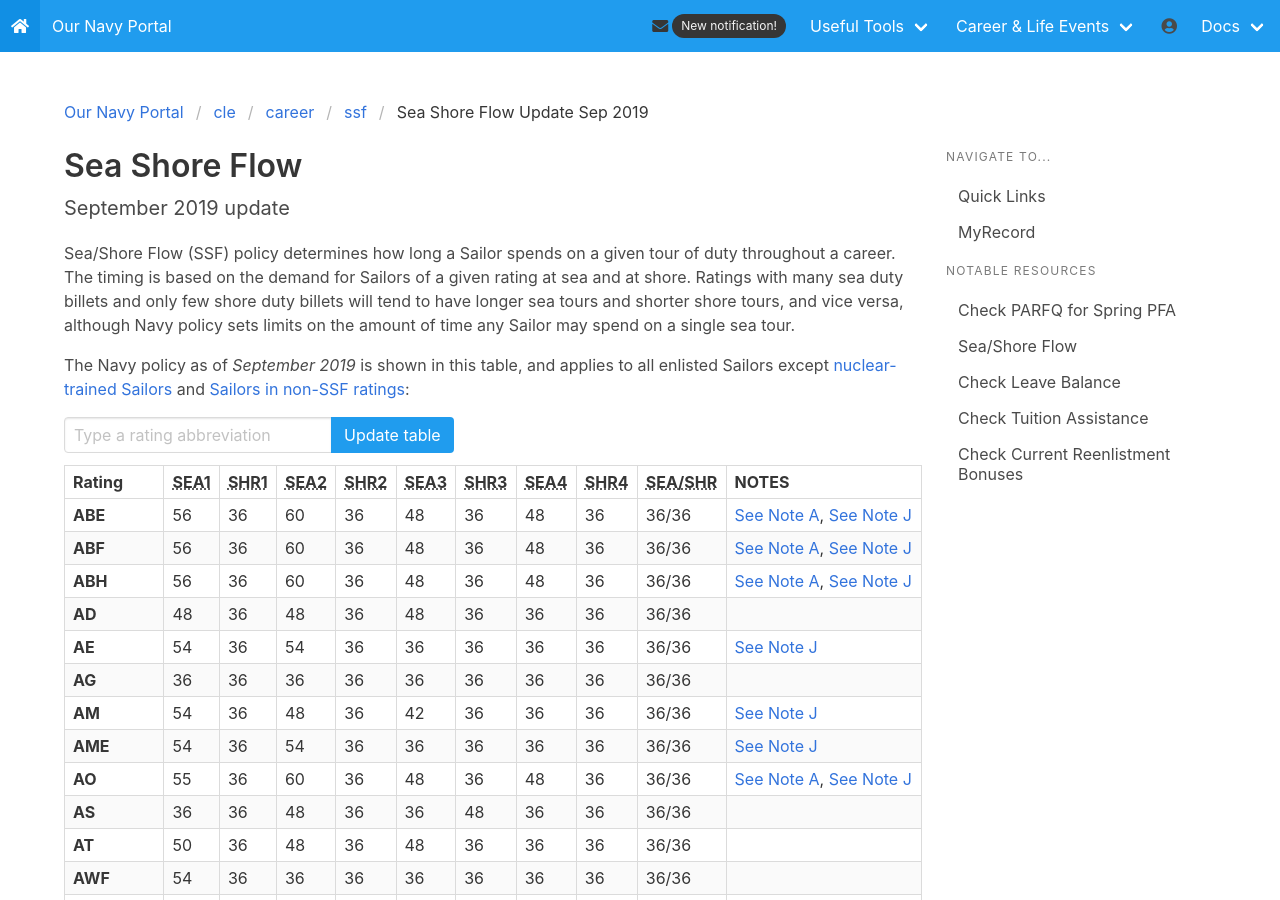
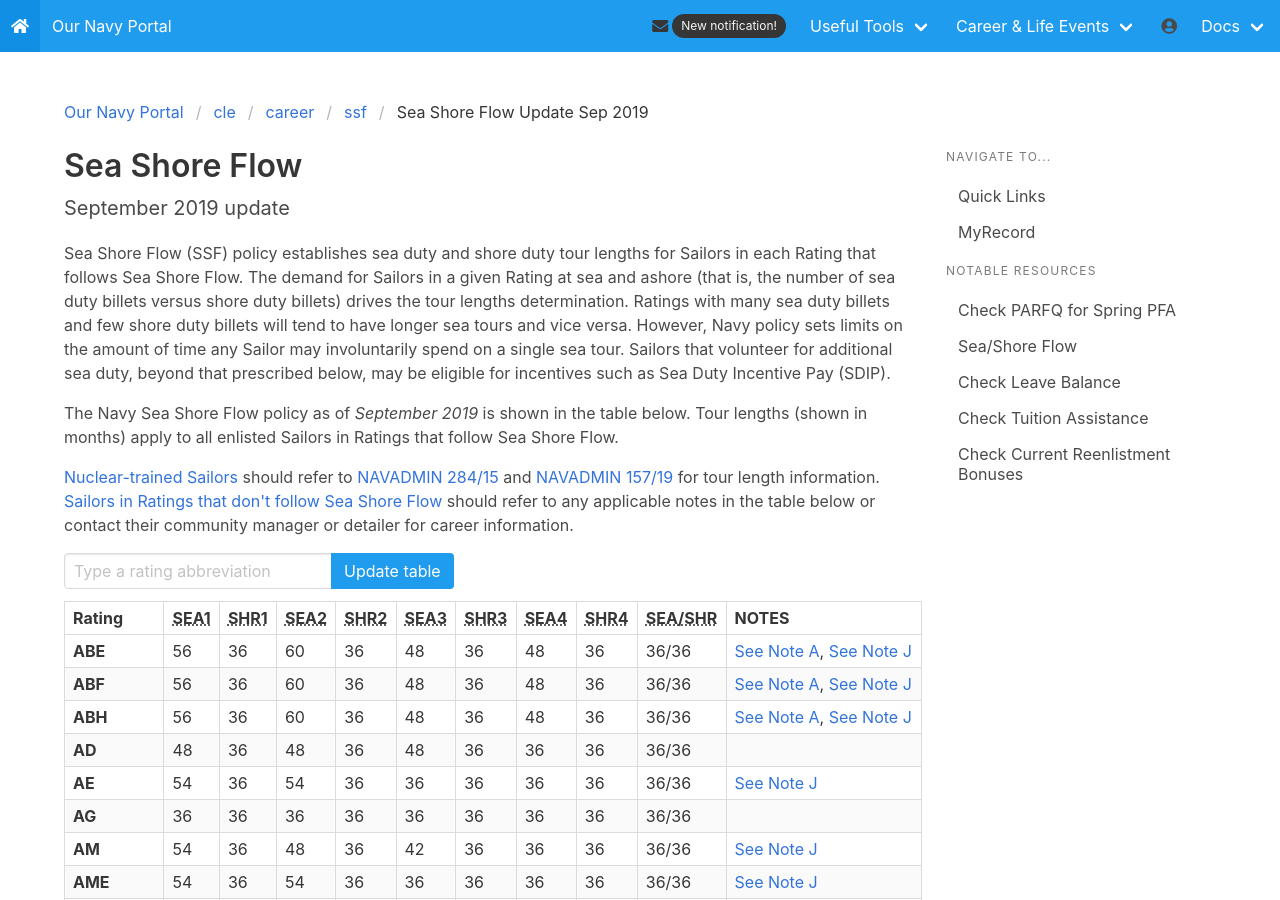
Before and after one commit to mpyne-navy/proj-waterfall, a Jekyll site: the page built from cle/career/ssf/ssf-2019-09.html, in a window 1280 px wide and 900 px high. Built offline with Jekyll 4.4.1, drawn with Linux system fonts in a browser that asks for light colours; some of the changed text lies outside the part shown.

Commit message:
Update Sea Shore Flow text based on input from its policy lead.

```diff
--- a/cle/career/ssf/ssf-2019-09.html
+++ b/cle/career/ssf/ssf-2019-09.html
@@ -5,16 +5,32 @@ title: Sea Shore Flow Update Sep 2019
 <p class="title">Sea Shore Flow</p>
 <p class="subtitle">September 2019 update</p>
 
-<p>Sea/Shore Flow (SSF) policy determines how long a Sailor spends on a given
-tour of duty throughout a career. The timing is based on the demand for Sailors
-of a given rating at sea and at shore. Ratings with many sea duty billets and
-only few shore duty billets will tend to have longer sea tours and shorter
-shore tours, and vice versa, although Navy policy sets limits on the amount of
-time any Sailor may spend on a single sea tour.</p>
+<p>Sea Shore Flow (SSF) policy establishes sea duty and shore duty tour lengths
+for Sailors in each Rating that follows Sea Shore Flow. The demand for Sailors in
+a given Rating at sea and ashore (that is, the number of sea duty billets versus
+shore duty billets) drives the tour lengths determination.
 
-<p>The Navy policy as of <em>September 2019</em> is shown in this table, and
-applies to all enlisted Sailors except <a href="#rating_nuc">nuclear-trained
-Sailors</a> and <a href="#rating_non_ssf">Sailors in non-SSF ratings</a>:</p>
+Ratings with many sea duty billets and few shore duty billets will tend to have
+longer sea tours and vice versa.  However, Navy policy sets limits on the
+amount of time any Sailor may involuntarily spend on a single sea tour. Sailors
+that volunteer for additional sea duty, beyond that prescribed below, may be
+eligible for incentives such as
+<!-- TODO: There should be a page on the portal that I can link to here. -->
+Sea Duty Incentive Pay (SDIP).
+
+<p>The Navy Sea Shore Flow policy as of <em>September 2019</em> is shown in the
+table below.  Tour lengths (shown in months) apply to all enlisted Sailors in
+Ratings that follow Sea Shore Flow.</p>
+
+<p><a href="#rating_nuc">Nuclear-trained Sailors</a> should refer to
+<a href="https://www.public.navy.mil/bupers-npc/reference/messages/Documents2/NAV2015/NAV15284.txt" title="SSF enlisted career path updates for nuclear-trained Sailors">NAVADMIN 284/15</a> and
+<a href="https://www.public.navy.mil/bupers-npc/reference/messages/Documents/NAVADMINS/NAV2019/NAV19157.txt" title="SSF enlisted career path updates for nuclear-trained junior staff instructors">NAVADMIN 157/19</a> for tour length information.
+<a href="#rating_non_ssf">Sailors in Ratings that don't follow Sea Shore Flow</a>
+should refer to any applicable notes in the table below or contact their
+<!-- TODO: Again, hyperlinks should be doable here -->
+community manager or detailer
+for career information.
+</p>
 
 <div class="field has-addons">
   <div class="control">
@@ -1128,11 +1144,14 @@ button.addEventListener('click', (ev) => {
 
 <h2 id="rating_nuc">Nuclear Ratings</h2>
 
-<p>The nuclear-trained ratings are not controlled by Sea/Shore policy. Instead,
-refer to reference (c) and reference (d) <!-- ok, wtf are these references??? -->
-for information on tour length.</p>
+<p>Nuclear-trained Sailors follow a unique Sea Shore Flow policy established in
+<a href="https://www.public.navy.mil/bupers-npc/reference/messages/Documents2/NAV2015/NAV15284.txt" title="SSF enlisted career path updates for nuclear-trained Sailors">NAVADMIN 284/15</a>
+<span class="icon"><i class="fas fa-external-link-alt"></i></span>
+and updated in
+<a href="https://www.public.navy.mil/bupers-npc/reference/messages/Documents/NAVADMINS/NAV2019/NAV19157.txt" title="SSF enlisted career path updates for nuclear-trained junior staff instructors">NAVADMIN 157/19</a>
+<span class="icon"><i class="fas fa-external-link-alt"></i></span>.
 
-<p>This applies to these ratings:</p>
+<p>These NAVADMINs apply to these ratings:</p>
 
 <ul>
   <li>EMN(SS)</li>
@@ -1145,18 +1164,24 @@ for information on tour length.</p>
   <li>MMNELT(SW)</li>
 </ul>
 
-<h2 id="rating_non_ssf">Unusual career paths</h2>
+<h2 id="rating_non_ssf">Ratings that do not follow Sea Shore Flow</h2>
 
-<p>Some ratings are not defined by Sea/Shore Flow by the nature of their
-duties. This applies to these ratings:</p>
+<p>By the nature of their duties and billet structure, some Ratings do
+not follow Sea Shore Flow. Sailors in these Ratings should refer to the
+notes below (if applicable) and contact their community manager or detailer
+for additional career information.
 
 <ul>
-  <li>AC</li>
-  <li>CMD</li>
-  <li>CTI</li>
-  <li>CTN</li>
-  <li>HM</li>
-  <li>LCAC</li>
-  <li>MU</li>
-  <li>NCCR</li>
+  <li>AC   (see <a href="ssf-notes-2019-09.html#note-c">Note C</a>)</li>
+  <li>CMD  (see <a href="ssf-notes-2019-09.html#note-d">Note D</a>)</li>
+  <li>CTI  (see <a href="ssf-notes-2019-09.html#note-c">Note C</a>,
+            see <a href="ssf-notes-2019-09.html#note-h">Note H</a>)</li>
+  <li>CTN  (see <a href="ssf-notes-2019-09.html#note-c">Note C</a>,
+            see <a href="ssf-notes-2019-09.html#note-h">Note H</a>)</li>
+  <li>HM   (see <a href="ssf-notes-2019-09.html#note-c">Note C</a>,
+            see <a href="ssf-notes-2019-09.html#note-f">Note F</a>)</li>
+  <li>LCAC (see <a href="ssf-notes-2019-09.html#note-d">Note D</a>)</li>
+  <li>MU   (see <a href="ssf-notes-2019-09.html#note-c">Note C</a>)</li>
+  <li>NCCR (see <a href="ssf-notes-2019-09.html#note-c">Note C</a>,
+            see <a href="ssf-notes-2019-09.html#note-d">Note D</a>)</li>
 </ul>
```
